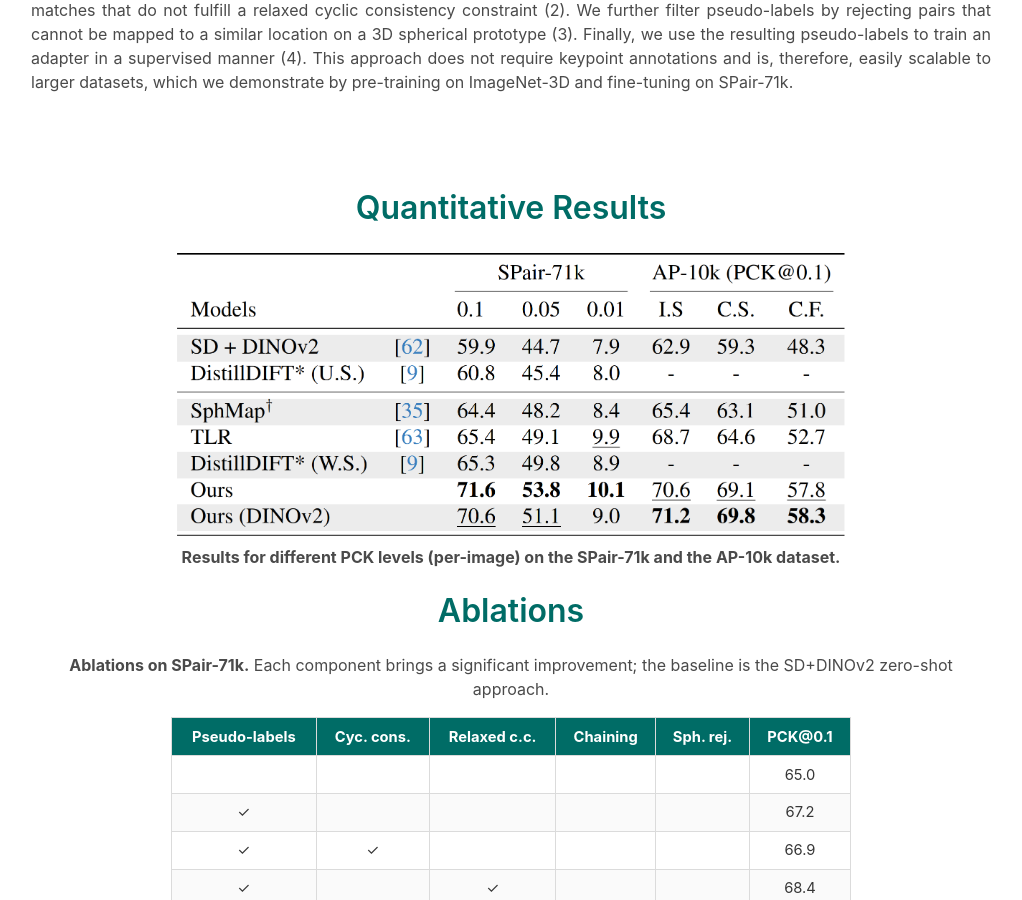
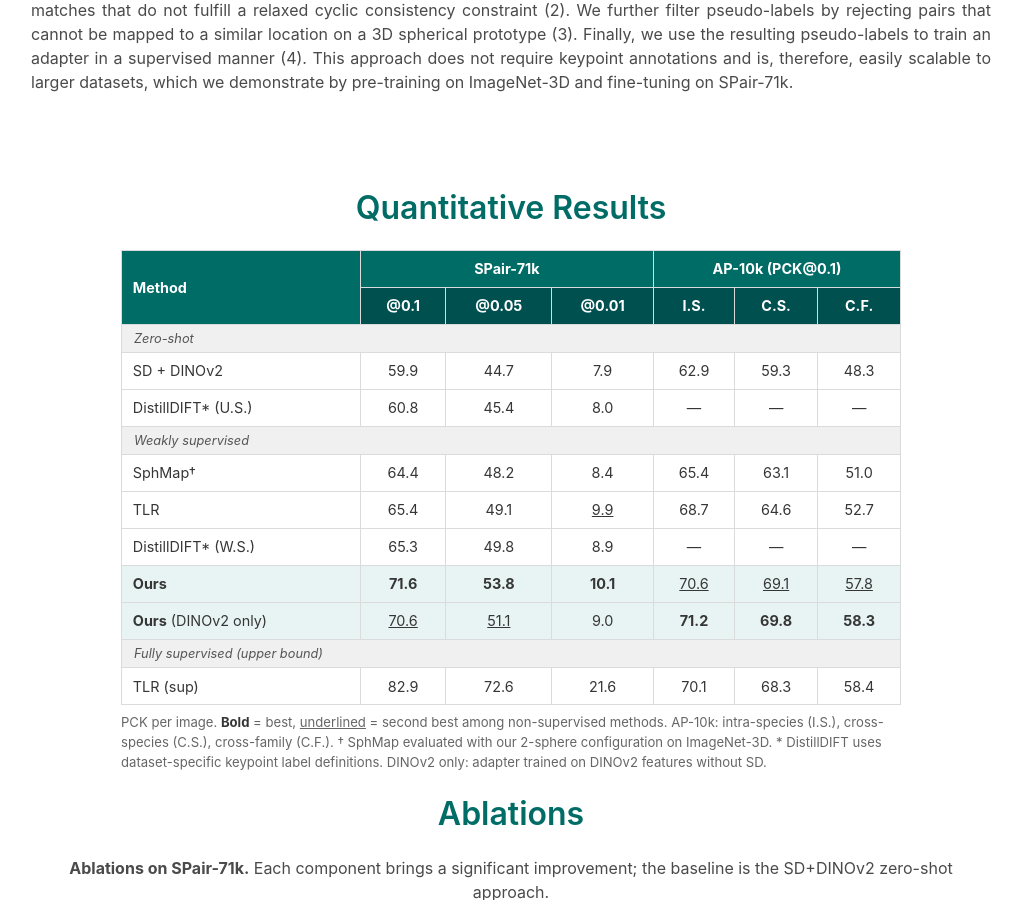
Before and after one commit to GenIntel/genintel.github.io, a Jekyll site: the page built from DIY-SC.md, in a window 1280 px wide and 900 px high, scrolled down 2736 px. Shown: the whole window, without its empty margins (129-1151 px from the left). Built offline with Jekyll 4.4.1, drawn with Linux system fonts in a browser that asks for light colours; nearby versions of some CDN libraries; library files that are not in the unit come from our copies; a style sheet for code colours, icons or effects is not loaded; some of the changed text lies outside the part shown.

Commit message:
Update DIY-SC.

```diff
--- a/_layouts/project_diysc.html
+++ b/_layouts/project_diysc.html
@@ -203,9 +203,58 @@
 
         <h2 class="title is-3" style="color:#006c66;">Quantitative Results</h2>
         <div class="content has-text-centered">
-          <img src="./assets/img/diysc/pck_results.png" alt="PCK results" style="width: 70%; height: auto;" loading="lazy">
-          <p>
-            <b>Results for different PCK levels (per-image) on the SPair-71k and the AP-10k dataset.</b>
+          <div style="overflow-x: auto; margin: 0 auto; max-width: 780px;">
+            <table class="table is-bordered is-hoverable is-fullwidth" style="font-size: 0.9rem; text-align: center;">
+              <thead>
+                <tr style="background: #006c66; color: white;">
+                  <th rowspan="2" style="color:white; text-align:left; vertical-align:middle;">Method</th>
+                  <th colspan="3" style="color:white; text-align:center;">SPair-71k</th>
+                  <th colspan="3" style="color:white; text-align:center;">AP-10k (PCK@0.1)</th>
+                </tr>
+                <tr style="background: #005050; color: white;">
+                  <th style="color:white; text-align:center;">@0.1</th>
+                  <th style="color:white; text-align:center;">@0.05</th>
+                  <th style="color:white; text-align:center;">@0.01</th>
+                  <th style="color:white; text-align:center;">I.S.</th>
+                  <th style="color:white; text-align:center;">C.S.</th>
+                  <th style="color:white; text-align:center;">C.F.</th>
+                </tr>
+              </thead>
+              <tbody>
+                <tr style="background: #f0f0f0;">
+                  <td colspan="7" style="text-align:left; font-size:0.8rem; color:#555; padding: 0.25rem 0.75rem; font-style:italic;">Zero-shot</td>
+                </tr>
+                <tr><td style="text-align:left;">SD + DINOv2</td><td>59.9</td><td>44.7</td><td>7.9</td><td>62.9</td><td>59.3</td><td>48.3</td></tr>
+                <tr><td style="text-align:left;">DistillDIFT* (U.S.)</td><td>60.8</td><td>45.4</td><td>8.0</td><td>—</td><td>—</td><td>—</td></tr>
+                <tr style="background: #f0f0f0;">
+                  <td colspan="7" style="text-align:left; font-size:0.8rem; color:#555; padding: 0.25rem 0.75rem; font-style:italic;">Weakly supervised</td>
+                </tr>
+                <tr><td style="text-align:left;">SphMap†</td><td>64.4</td><td>48.2</td><td>8.4</td><td>65.4</td><td>63.1</td><td>51.0</td></tr>
+                <tr><td style="text-align:left;">TLR</td><td>65.4</td><td>49.1</td><td><u>9.9</u></td><td>68.7</td><td>64.6</td><td>52.7</td></tr>
+                <tr><td style="text-align:left;">DistillDIFT* (W.S.)</td><td>65.3</td><td>49.8</td><td>8.9</td><td>—</td><td>—</td><td>—</td></tr>
+                <tr style="background: #e8f4f3;">
+                  <td style="text-align:left;"><strong>Ours</strong></td>
+                  <td><strong>71.6</strong></td><td><strong>53.8</strong></td><td><strong>10.1</strong></td>
+                  <td><u>70.6</u></td><td><u>69.1</u></td><td><u>57.8</u></td>
+                </tr>
+                <tr style="background: #e8f4f3;">
+                  <td style="text-align:left;"><strong>Ours</strong> (DINOv2 only)</td>
+                  <td><u>70.6</u></td><td><u>51.1</u></td><td>9.0</td>
+                  <td><strong>71.2</strong></td><td><strong>69.8</strong></td><td><strong>58.3</strong></td>
+                </tr>
+                <tr style="background: #f0f0f0;">
+                  <td colspan="7" style="text-align:left; font-size:0.8rem; color:#555; padding: 0.25rem 0.75rem; font-style:italic;">Fully supervised (upper bound)</td>
+                </tr>
+                <tr><td style="text-align:left;">TLR (sup)</td><td>82.9</td><td>72.6</td><td>21.6</td><td>70.1</td><td>68.3</td><td>58.4</td></tr>
+              </tbody>
+            </table>
+          </div>
+          <p style="font-size: 0.82rem; color: #666; margin-top: 0.5rem; text-align: left; max-width: 780px; margin-left: auto; margin-right: auto;">
+            PCK per image. <strong>Bold</strong> = best, <u>underlined</u> = second best among non-supervised methods.
+            AP-10k: intra-species (I.S.), cross-species (C.S.), cross-family (C.F.).
+            † SphMap evaluated with our 2-sphere configuration on ImageNet-3D.
+            * DistillDIFT uses dataset-specific keypoint label definitions.
+            DINOv2 only: adapter trained on DINOv2 features without SD.
           </p>
         </div>
 
@@ -283,7 +332,7 @@
     <div class="columns is-centered">
       <div class="column is-full-width has-text-centered">
         <h2 class="title is-3" style="color:#006c66;">Qualitative Comparison</h2>
-        <p style="margin-bottom: 1.5rem;">Four challenging SPair-71k examples where prior SOTA methods mostly fail. Green = correct match (within PCK@0.1 radius), red = incorrect.</p>
+        <p style="margin-bottom: 1.5rem;">Four challenging SPair-71k examples where prior SOTA methods mostly fail. Green = correct match, red = incorrect.</p>
         <div class="columns is-multiline">
           <div class="column is-half">
             <img src="./assets/img/diysc/bus__04103_cut.jpeg" alt="Qualitative comparison — bus" style="width: 100%; height: auto;" loading="lazy">
```
